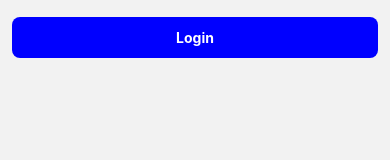
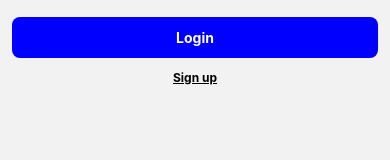
Before and after one commit to dongwoongoh/First_ReactNative_with_Typescript, a React Native app: screen /signIn in a window 390 px wide. Shown: the part 129-289 px from the top of the page. Built offline with nearby package versions, Linux system fonts and the light colour scheme.

Commit message:
set header navigate for sign up

```diff
--- a/src/navigations/isLoggedIn/is.logged.in.top.tab.navigate.tsx
+++ b/src/navigations/isLoggedIn/is.logged.in.top.tab.navigate.tsx
@@ -6,7 +6,7 @@ import profile from '../../screens/isLoggedIn/profile/profile';
 import {NavigationContainer} from '@react-navigation/native';
 import TopTabBar from '../../components/isLoggedIn/topTabBar/top.tab.bar';
 
-const Top = createMaterialTopTabNavigator<isLoggedInNavigateStackParamList>();
+const Top = createMaterialTopTabNavigator<IsLoggedInNavigateStackParamList>();
 
 function IsLoggedInTopTabNavigate() {
   return (
--- a/src/navigations/isLoggedOut/is.logged.out.navigate.tsx
+++ b/src/navigations/isLoggedOut/is.logged.out.navigate.tsx
@@ -5,7 +5,7 @@ import signIn from '../../screens/isLoggedOut/user/sign/signIn/sign.in';
 import signUp from '../../screens/isLoggedOut/user/sign/signUp/sign.up';
 
 const LoggedOutStack =
-  createNativeStackNavigator<isLoggedOutNavigateStackParamList>();
+  createNativeStackNavigator<IsLoggedOutNavigateStackParamList>();
 
 function IsLoggedOutNavigate() {
   return (
--- a/src/screens/isLoggedOut/user/sign/signIn/sign.in.tsx
+++ b/src/screens/isLoggedOut/user/sign/signIn/sign.in.tsx
@@ -8,13 +8,16 @@ import {
 } from 'react-native';
 import {Controller, useForm} from 'react-hook-form';
 import ErrorMessage from '../../../../../components/form/message/error.message';
+import {NativeStackScreenProps} from '@react-navigation/native-stack';
 
 type LoginType = UserType & {
   readonly password: string;
   readonly confirmPassword: string;
 };
 
-function SignIn() {
+function SignIn({
+  navigation,
+}: NativeStackScreenProps<IsLoggedOutNavigateStackParamList, 'signIn'>) {
   const {
     control,
     handleSubmit,
@@ -67,6 +70,12 @@ function SignIn() {
       <Pressable style={styles.submit} onPress={handleSubmit(onLoginSubmit)}>
         <Text style={styles.submit_value}>Login</Text>
       </Pressable>
+
+      <Pressable
+        style={styles.go_sign_up}
+        onPress={() => navigation.navigate('signUp')}>
+        <Text style={styles.go_sign_up_text}>Sign up</Text>
+      </Pressable>
     </SafeAreaView>
   );
 }
@@ -92,6 +101,14 @@ const styles = StyleSheet.create({
     fontWeight: 'bold',
     textAlign: 'center',
   },
+  go_sign_up: {
+    alignItems: 'center',
+  },
+  go_sign_up_text: {
+    fontWeight: 'bold',
+    fontSize: 12,
+    textDecorationLine: 'underline',
+  },
 });
 
 export default SignIn;
```
Also changed, not shown: src/@types/navigate/navigate.d.ts (+7 -2 lines).
